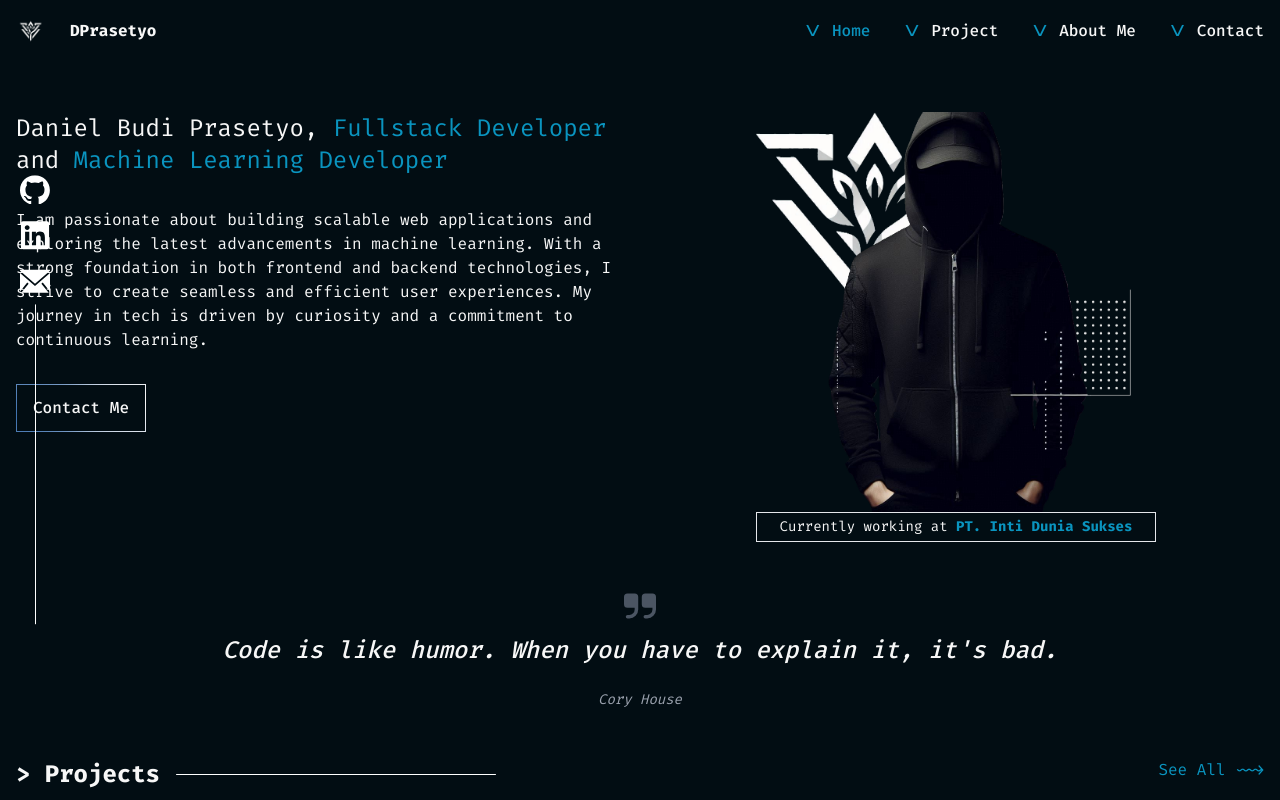
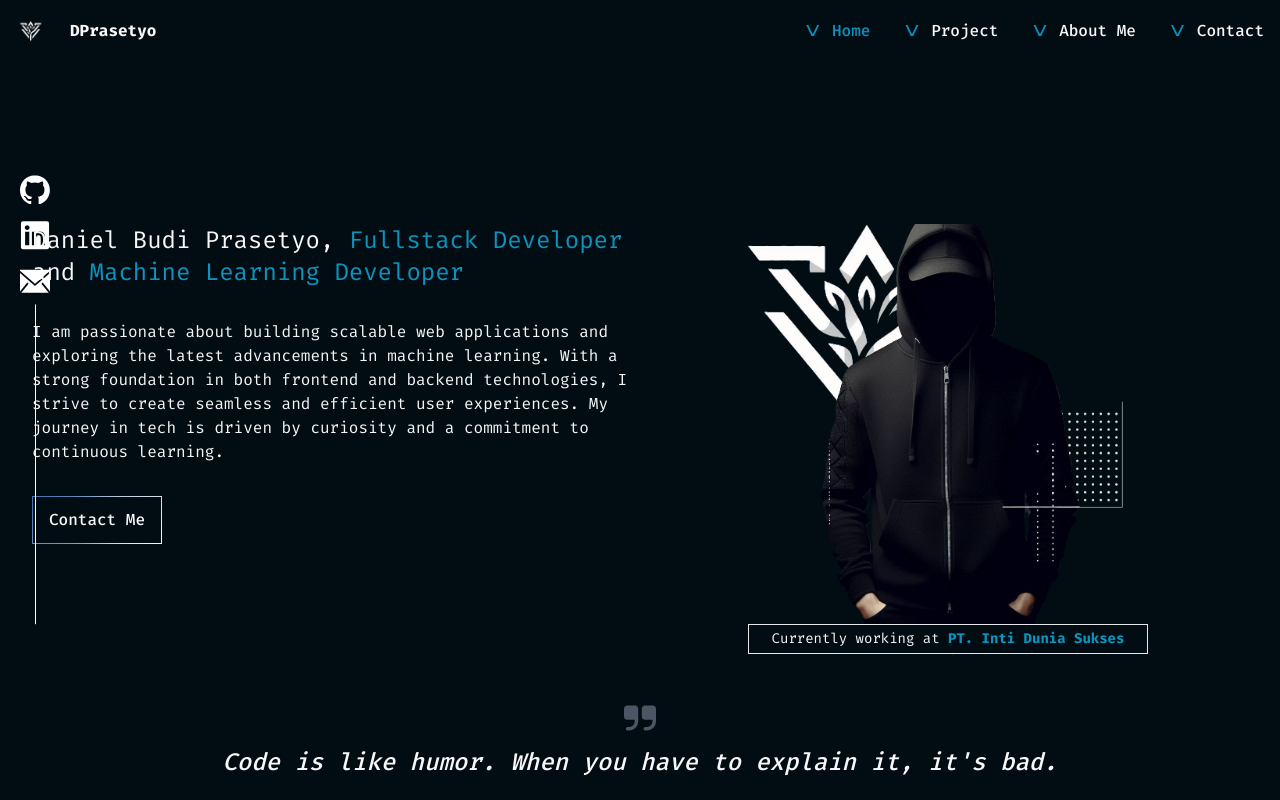
Before and after one commit to danielprasetyo7952/danielprasetyo-dev, a Next.js app: page / in a window 1280 px wide. Shown: the top 800 px of the page. Built offline with nearby package versions, Linux system fonts and the light colour scheme.

Commit message:
fix: layout style

```diff
--- a/app/layout.tsx
+++ b/app/layout.tsx
@@ -2,7 +2,7 @@ import type { Metadata } from "next";
 import { Fira_Code } from "next/font/google";
 import "./globals.css";
 
-{/* Components */}
+{/* Components */ }
 import Header from "@/components/Header";
 import Footer from "@/components/Footer";
 import SocialProfiles from "@/components/SocialProfiles";
@@ -27,11 +27,13 @@ export default function RootLayout({
           <Header />
         </div>
         <div className="fixed top-1/2 transform -translate-y-1/2 z-20 left-0 ml-5 flex flex-col justify-center items-center gap-2 max-xl:hidden 2xl:max-2xl:hidden">
-          <SocialProfiles type="vertical" exclude={["Discord"]}/>
+          <SocialProfiles type="vertical" exclude={["Discord"]} />
           <div className="h-80 w-[1px] rounded-sm bg-white">
           </div>
         </div>
-        {children}
+        <main className="my-28 px-4 md:mx-auto max-w-screen-xl 2xl:max-w-screen-2xl flex flex-col justify-center gap-12">
+          {children}
+        </main>
         <Footer />
       </body>
     </html>
```
